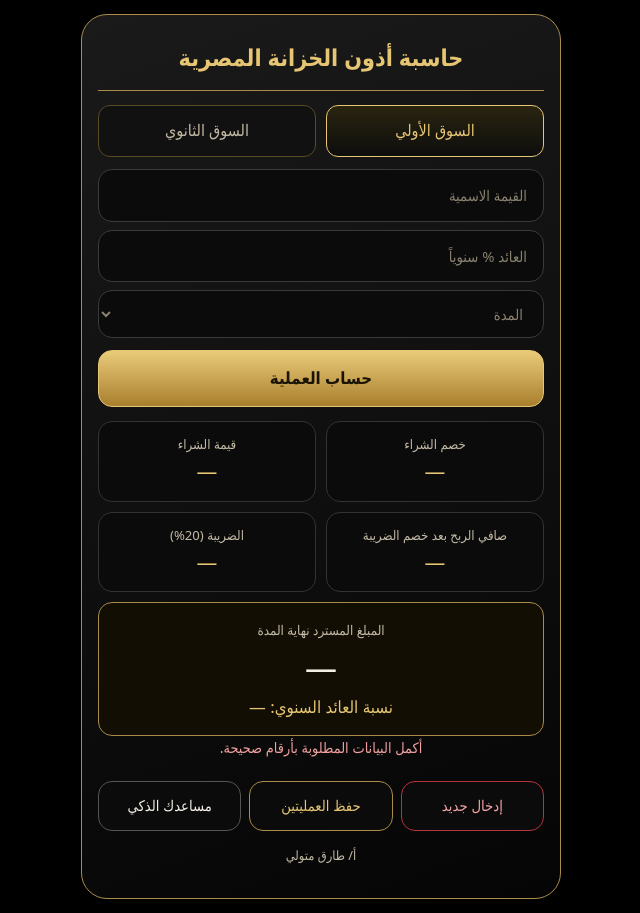
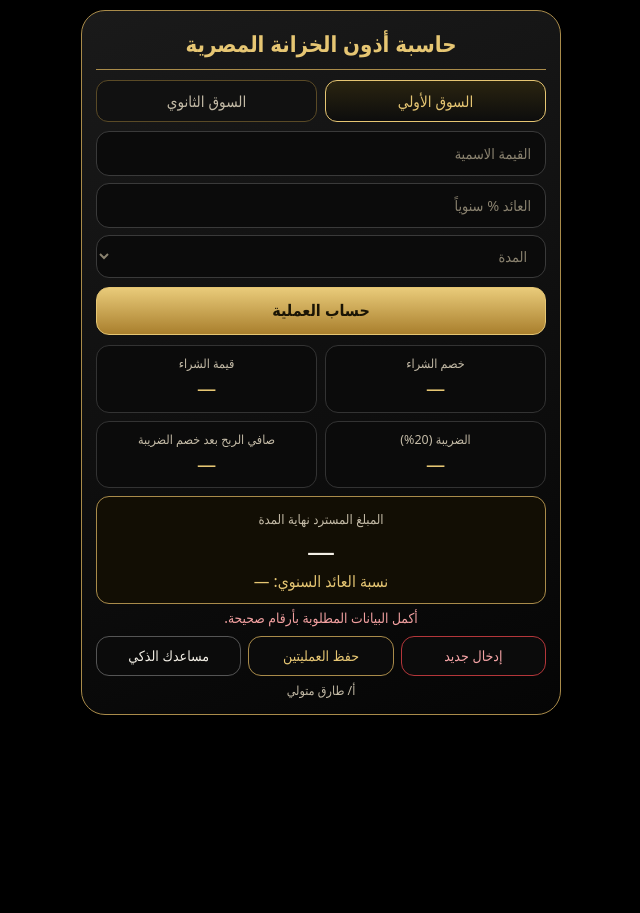
Before and after one commit to tarekcbe-a11y/tbills-calc-eg1907, a plain HTML site: page index.html in a window 1280 px wide. Both pictures are taken after a click on the button "حساب العملية". Shown: the whole page, without its empty margins (319-959 px from the left). After the commit the page ends 800 px from the top, so only its background shows below. Drawn offline with Linux system fonts and the light colour scheme.

Commit message:
Update index.html

```diff
--- a/index.html
+++ b/index.html
@@ -8,41 +8,38 @@
 :root{--gold:#e6c673;--gold2:#a98b4a;--line:#5a4a26;--text:#f3efe6;--muted:#c4bba7;color-scheme:dark;box-sizing:border-box;padding-top:env(safe-area-inset-top,0px);padding-bottom:env(safe-area-inset-bottom,0px)}
 html{scroll-padding-top:env(safe-area-inset-top,0px)}
 *{box-sizing:border-box}
-body{margin:0;background:#000;color:var(--text);font-family:system-ui,"Segoe UI",Tahoma,Arial,sans-serif;line-height:1.6}
-.app{max-width:480px;margin:14px auto;padding:20px 16px;border:1.5px solid var(--gold2);border-radius:26px;background:linear-gradient(160deg,#1a1a1a,#050505)}
-h1{color:var(--gold);text-align:center;font-size:1.45rem;margin:4px 0 14px;padding-bottom:14px;border-bottom:1px solid var(--gold2)}
-.tabs{display:flex;gap:10px;margin-bottom:12px}
-.tab{flex:1;padding:12px;border-radius:12px;border:1px solid var(--line);background:#111;color:var(--muted);font:inherit;cursor:pointer}
+body{margin:0;background:#000;color:var(--text);font-family:system-ui,"Segoe UI",Tahoma,Arial,sans-serif;line-height:1.45}
+.app{max-width:480px;margin:10px auto;padding:14px 14px;border:1.5px solid var(--gold2);border-radius:24px;background:linear-gradient(160deg,#1a1a1a,#050505)}
+h1{color:var(--gold);text-align:center;font-size:1.38rem;margin:2px 0 10px;padding-bottom:10px;border-bottom:1px solid var(--gold2)}
+.tabs{display:flex;gap:8px;margin-bottom:9px}
+.tab{flex:1;padding:9px 10px;border-radius:12px;border:1px solid var(--line);background:#111;color:var(--muted);font:inherit;font-size:.95rem;cursor:pointer}
 .tab.on{border-color:var(--gold);color:var(--gold);background:linear-gradient(#2a2410,#0d0d0d)}
-input,select{width:100%;padding:12px 16px;margin-bottom:8px;border-radius:14px;border:1px solid #3a3a3a;background:#0b0b0b;color:var(--text);font:inherit;font-size:1.05rem}
-input::placeholder{color:#8a826f;font-size:.92rem}
-select:invalid{color:#8a826f;font-size:.92rem}
-.hint{font-size:.8rem;color:var(--muted);margin:-2px 4px 10px}
-.btn{width:100%;padding:14px;border-radius:14px;font:inherit;font-weight:700;cursor:pointer}
-.go{border:1px solid var(--gold);background:linear-gradient(#e9cb7a,#a97f2d);color:#1a1405;font-size:1.05rem;margin:4px 0 14px}
-.grid{display:grid;grid-template-columns:1fr 1fr;gap:10px;margin-bottom:10px}
-.c{border:1px solid #333;border-radius:14px;padding:12px;text-align:center;background:#0b0b0b}
-.c small{display:block;color:var(--muted);font-size:.82rem}
-.c b{color:var(--gold);font-size:1.3rem;font-weight:500;font-variant-numeric:tabular-nums}
-.big{border:1px solid var(--gold2);border-radius:14px;padding:14px;text-align:center;background:#120e04}
-.big small{color:var(--muted)}
-.big b{display:block;font-size:2rem;font-weight:500;font-variant-numeric:tabular-nums}
-.big em{font-style:normal;color:var(--gold);font-size:1.05rem}
-.err{color:#f2a0a0;text-align:center;min-height:2.2em;font-size:.9rem;margin-bottom:6px}
-.acts{display:flex;gap:8px;margin:14px 0}
-.acts .btn{padding:12px 6px;font-size:.92rem;font-weight:500;background:#0b0b0b}
+input,select{width:100%;padding:10px 14px;margin-bottom:7px;border-radius:13px;border:1px solid #3a3a3a;background:#0b0b0b;color:var(--text);font:inherit;font-size:1rem}
+input::placeholder{color:#8a826f;font-size:.9rem}
+select:invalid{color:#8a826f;font-size:.9rem}
+.btn{width:100%;padding:11px;border-radius:13px;font:inherit;font-weight:700;cursor:pointer}
+.go{border:1px solid var(--gold);background:linear-gradient(#e9cb7a,#a97f2d);color:#1a1405;font-size:1rem;margin:2px 0 10px}
+.grid{display:grid;grid-template-columns:1fr 1fr;gap:8px;margin-bottom:8px}
+.c{border:1px solid #333;border-radius:13px;padding:9px 10px;text-align:center;background:#0b0b0b}
+.c small{display:block;color:var(--muted);font-size:.78rem;margin-bottom:2px}
+.c b{color:var(--gold);font-size:1.2rem;font-weight:500;font-variant-numeric:tabular-nums}
+.big{border:1px solid var(--gold2);border-radius:13px;padding:10px 12px;text-align:center;background:#120e04}
+.big small{color:var(--muted);font-size:.82rem}
+.big b{display:block;font-size:1.75rem;line-height:1.25;font-weight:500;font-variant-numeric:tabular-nums;margin:2px 0}
+.big em{font-style:normal;color:var(--gold);font-size:.98rem}
+.err{color:#f2a0a0;text-align:center;min-height:1.4em;font-size:.86rem;margin:4px 0 2px}
+.acts{display:flex;gap:7px;margin:8px 0 6px}
+.acts .btn{padding:9px 6px;font-size:.88rem;font-weight:500;background:#0b0b0b}
 .new{border:1px solid #b4363a;color:#f4a3a5}
 .sv{border:1px solid var(--gold2);color:var(--gold)}
 .ai{border:1px solid #555;color:var(--text)}
-#aib{display:none;border:1px dashed var(--gold2);border-radius:14px;padding:12px;font-size:.95rem;white-space:pre-wrap;margin-bottom:12px}
-#sv{font-size:.85rem;color:var(--muted);margin-bottom:8px}
-#sv{font-size:.95rem}
-.op{border:1px solid var(--gold2);border-radius:14px;padding:10px 14px;margin-bottom:10px;background:#0b0b0b}
-.op div{display:flex;justify-content:space-between;padding:4px 0;border-bottom:1px solid #222}
+#aib{display:none;border:1px dashed var(--gold2);border-radius:13px;padding:10px 12px;font-size:.9rem;white-space:pre-wrap;margin-bottom:9px}
+#sv{font-size:.9rem;color:var(--muted);margin-bottom:8px}
+.op{border:1px solid var(--gold2);border-radius:13px;padding:8px 12px;margin-bottom:8px;background:#0b0b0b}
+.op div{display:flex;justify-content:space-between;padding:3px 0;border-bottom:1px solid #222;font-size:.9rem}
 .op div:last-child{border:0}
 .op b{color:var(--gold);font-weight:500;font-variant-numeric:tabular-nums}
-.note{font-size:.8rem;color:var(--muted);text-align:center;border-top:1px dashed var(--line);padding-top:12px}
-.foot{text-align:center;font-size:.8rem;color:var(--muted);margin-top:8px}
+.foot{text-align:center;font-size:.78rem;color:var(--muted);margin:6px 0 0}
 </style>
 </head>
 <body>
@@ -66,15 +63,14 @@ select:invalid{color:#8a826f;font-size:.92rem}
   </select>
 </div>
 
-
 <button class="btn go" id="go" type="button">حساب العملية</button>
 
 <div id="res">
   <div class="grid">
     <div class="c"><small>خصم الشراء</small><b id="r1">—</b></div>
     <div class="c"><small>قيمة الشراء</small><b id="r2">—</b></div>
-    <div class="c"><small>صافي الربح بعد خصم الضريبة</small><b id="r3">—</b></div>
-    <div class="c"><small>الضريبة (20%)</small><b id="r4">—</b></div>
+    <div class="c"><small>الضريبة (20%)</small><b id="r3">—</b></div>
+    <div class="c"><small>صافي الربح بعد خصم الضريبة</small><b id="r4">—</b></div>
   </div>
   <div class="big"><small>المبلغ المسترد نهاية المدة</small><b id="r5">—</b><em id="r6">نسبة العائد السنوي: —</em></div>
   <div class="err" id="err"></div>
@@ -85,10 +81,10 @@ select:invalid{color:#8a826f;font-size:.92rem}
   <button class="btn sv" id="sb" type="button">حفظ العمليتين</button>
   <button class="btn ai" id="ab" type="button">مساعدك الذكي</button>
 </div>
+</div>
 
-</div>
 <div id="pg" style="display:none">
-  <h2 id="pgt" style="color:var(--gold);text-align:center;font-size:1.15rem;margin:0 0 12px"></h2>
+  <h2 id="pgt" style="color:var(--gold);text-align:center;font-size:1.1rem;margin:0 0 9px"></h2>
   <div id="aib"></div>
   <div class="tabs" id="svt" style="display:none">
     <button class="tab on" id="o1" type="button">العملية الأولى</button>
@@ -121,34 +117,43 @@ function clearRes(){
   $("aib").style.display = "none";
 }
 function showErr(t){ clearRes(); $("err").textContent = t; }
-function card(label, val){
-  var d = document.createElement("div"); d.className = "c";
-  var s = document.createElement("small"); s.textContent = label;
-  var b = document.createElement("b"); b.textContent = val;
-  d.appendChild(s); d.appendChild(b); return d;
-}
 
 function calc(){
-  var face, y1, d1, y2 = null, d2 = null;
-  face = num("face"); y1 = num("rate")/100; d1 = parseInt($("days").value, 10);
+  var face = num("face");
+  var y1 = num("rate") / 100;
+  var d1 = parseInt($("days").value, 10);
   if (!(face > 0) || !(y1 >= 0) || !(d1 > 0)) { showErr("أكمل البيانات المطلوبة بأرقام صحيحة."); return; }
   if (d1 > 364) { showErr("المدة المتبقية لازم تكون من يوم إلى 364 يوم."); return; }
-  var end = face, held = d1, sold = false;
-  if (y2 !== null) {
-    if (!(y2 >= 0) || !(d2 >= 0) || d2 >= d1) { showErr("أيام البيع لازم تكون أقل من أيام الشراء، وأكمل خانتي البيع."); return; }
-    end = face / (1 + y2 * d2 / 365); held = d1 - d2; sold = true;
-  }
+
   var price = face / (1 + y1 * d1 / 365);
-  var gross = end - price;
+  var gross = face - price;
   var tax = gross > 0 ? gross * TAX : 0;
   var net = gross - tax;
-  var refund = end - tax;
-  var eff = net / price * 365 / held * 100;
-  last = {market: mode === "p" ? "أولي" : "ثانوي", face: face, buyYield: y1*100, buyDays: d1, sellYield: sold ? y2*100 : null, sellDays: sold ? d2 : null, held: held, price: price, discount: face - price, gross: gross, tax: tax, net: net, refund: refund, eff: eff};
+  var refund = face - tax;
+  var eff = net / price * 365 / d1 * 100;
+
+  last = {
+    market: mode === "p" ? "أولي" : "ثانوي",
+    face: face,
+    buyYield: y1 * 100,
+    buyDays: d1,
+    held: d1,
+    price: price,
+    discount: gross,
+    gross: gross,
+    tax: tax,
+    net: net,
+    refund: refund,
+    eff: eff
+  };
 
   $("err").textContent = "";
-  $("r1").textContent = fmt(face - price); $("r2").textContent = fmt(price); $("r3").textContent = fmt(net); $("r4").textContent = fmt(tax);
-  $("r5").textContent = fmt(refund); $("r6").textContent = "نسبة العائد السنوي: " + fmt(eff) + "%";
+  $("r1").textContent = fmt(gross);
+  $("r2").textContent = fmt(price);
+  $("r3").textContent = fmt(tax);
+  $("r4").textContent = fmt(net);
+  $("r5").textContent = fmt(refund);
+  $("r6").textContent = "نسبة العائد السنوي: " + fmt(eff) + "%";
   $("aib").style.display = "none";
 }
 
@@ -194,9 +199,9 @@ function ask(){
   var L = last, f = fmt;
   box.textContent = [
     "العملية: شراء إذن خزانة في السوق ال" + L.market + " بقيمة اسمية " + f(L.face) + " جنيه، مدة " + L.buyDays + " يوم، بعائد " + f(L.buyYield) + "% سنوياً.",
-    "1) سعر الشراء: القيمة الاسمية ÷ (1 + العائد × الأيام ÷ 365) = " + f(L.price) + " جنيه. ده المبلغ اللي بتدفعه فعلاً.",
-    "2) خصم الشراء: الفرق بين القيمة الاسمية وسعر الشراء = " + f(L.discount) + " جنيه، وده ربحك قبل الضريبة.",
-    "3) الضريبة: 20% من الربح = " + f(L.tax) + " جنيه.",
+    "1) سعر الشراء: القيمة الاسمية ÷ (1 + العائد × الأيام ÷ 365) = " + f(L.price) + " جنيه.",
+    "2) خصم الشراء (الربح قبل الضريبة): القيمة الاسمية − سعر الشراء = " + f(L.discount) + " جنيه.",
+    "3) الضريبة: 20% من خصم الشراء = " + f(L.tax) + " جنيه.",
     "4) صافي الربح بعد خصم الضريبة: " + f(L.gross) + " − " + f(L.tax) + " = " + f(L.net) + " جنيه.",
     "5) المبلغ المسترد نهاية المدة: القيمة الاسمية − الضريبة = " + f(L.face) + " − " + f(L.tax) + " = " + f(L.refund) + " جنيه.",
     "6) العائد السنوي الفعلي بعد الضريبة: صافي الربح ÷ سعر الشراء × 365 ÷ " + L.held + " = " + f(L.eff) + "%.",
```
